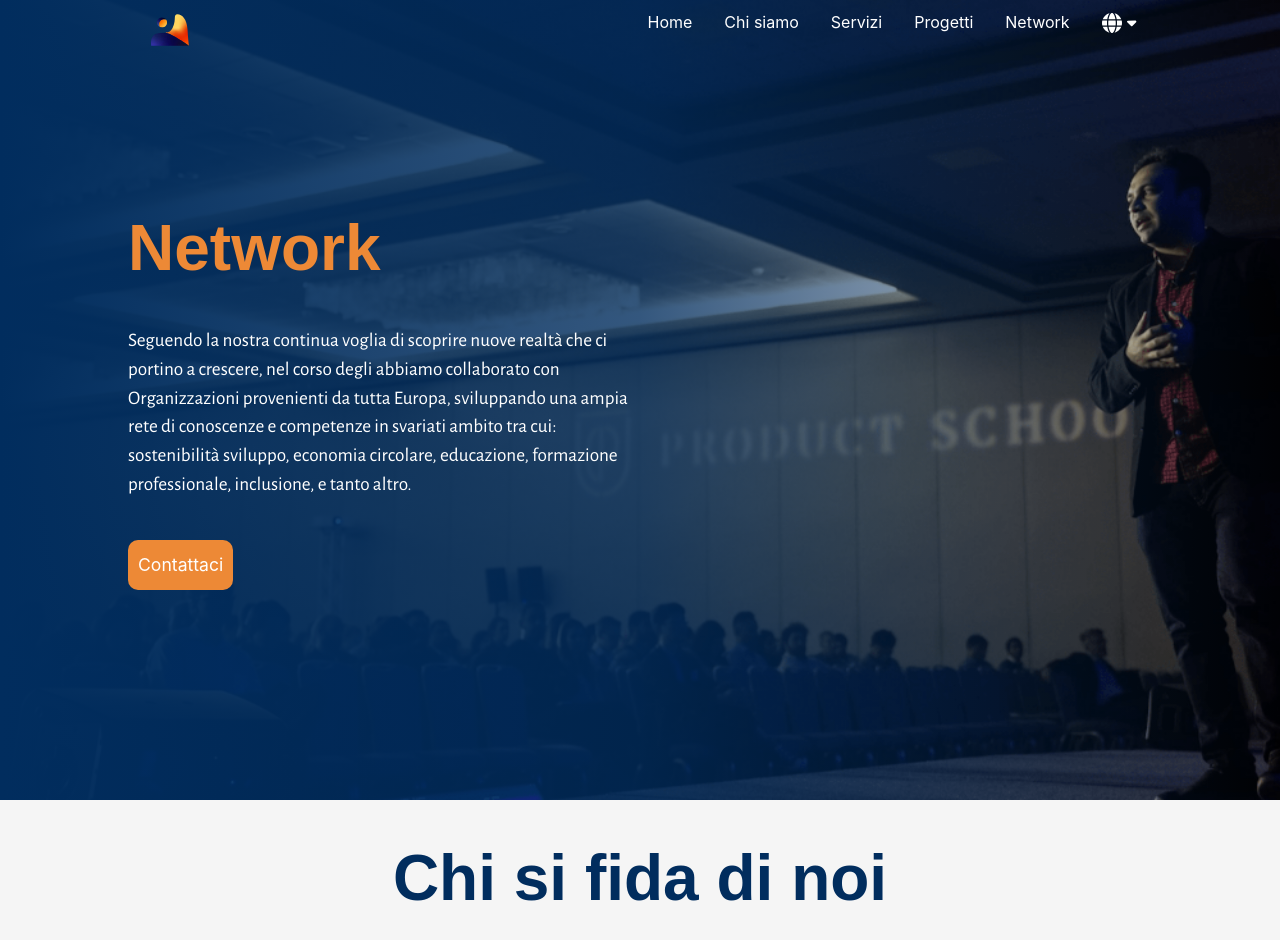
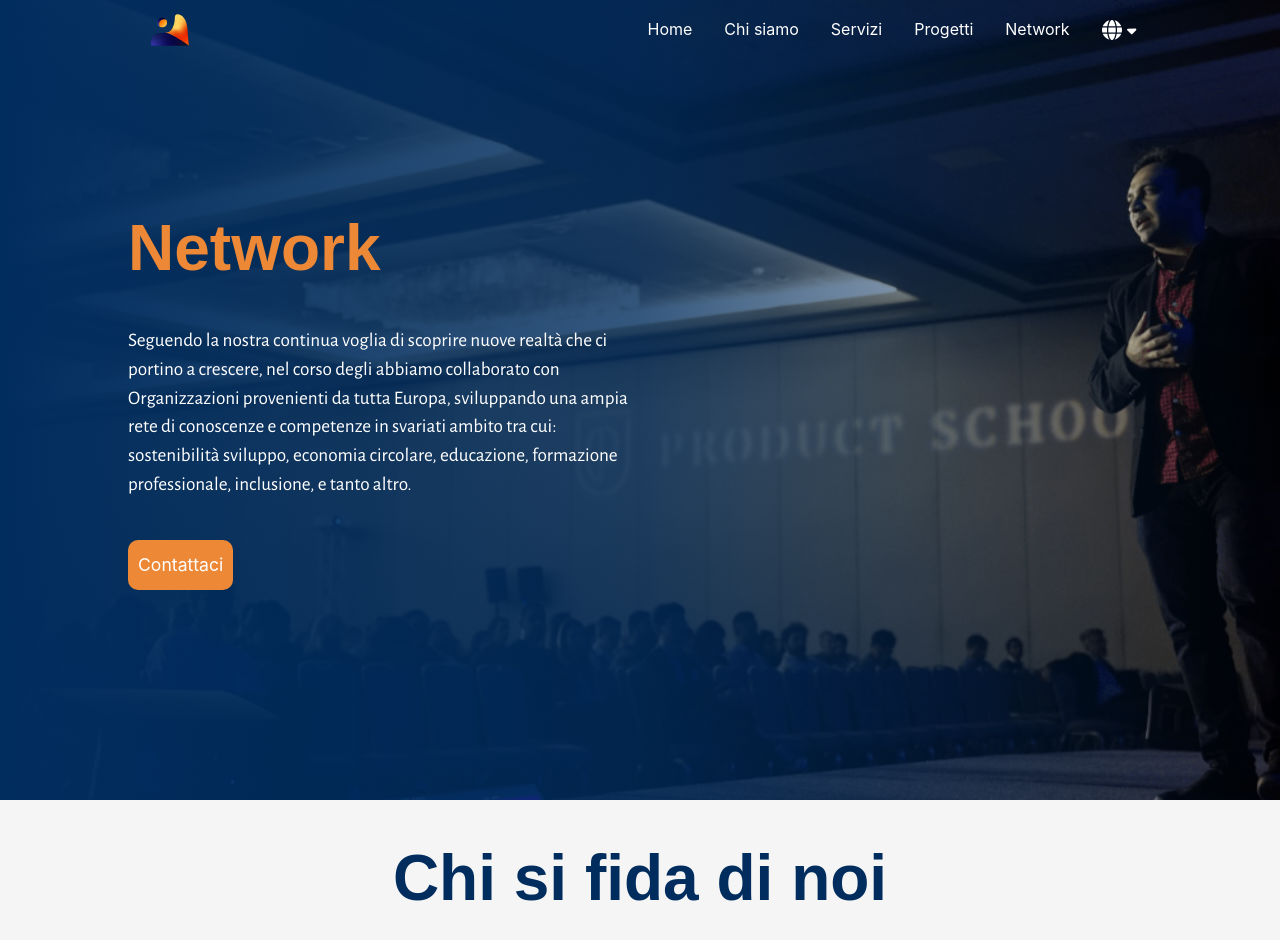
Before and after one commit to ToBiyo/InsulaConsult, a React (Vite) app: page /InsulaConsult/network in a window 1280 px wide. Shown: the top 940 px of the page. Built offline with nearby package versions, Linux system fonts and the light colour scheme.

Commit message:
layout fix

```diff
--- a/src/components/Navigation.jsx
+++ b/src/components/Navigation.jsx
@@ -38,7 +38,7 @@ export default function Navigation() {
     color: "#fff",
     marginRight: "10%",
     h: "100%",
-    alignItems: { base: displayMenu ? "flex-start" : "center" },
+    alignItems: { base: displayMenu ? "flex-start" : "center", md: "center" },
     fontSize: "2rem",
     cursor: "pointer",
     display: { base: "flex", md: "none" },
@@ -48,7 +48,7 @@ export default function Navigation() {
     display: { base: displayMenu ? "flex" : "none", md: "flex" },
     flexDir: { base: "column", md: "row" },
     justifyContent: { base: "center", md: "flex-start" },
-    alignItems: { base: "center", md: "flex-start" },
+    alignItems: { base: "center", md: "center" },
   };
   return (
     <Flex as={"nav"} sx={navigationContainer}>
```
